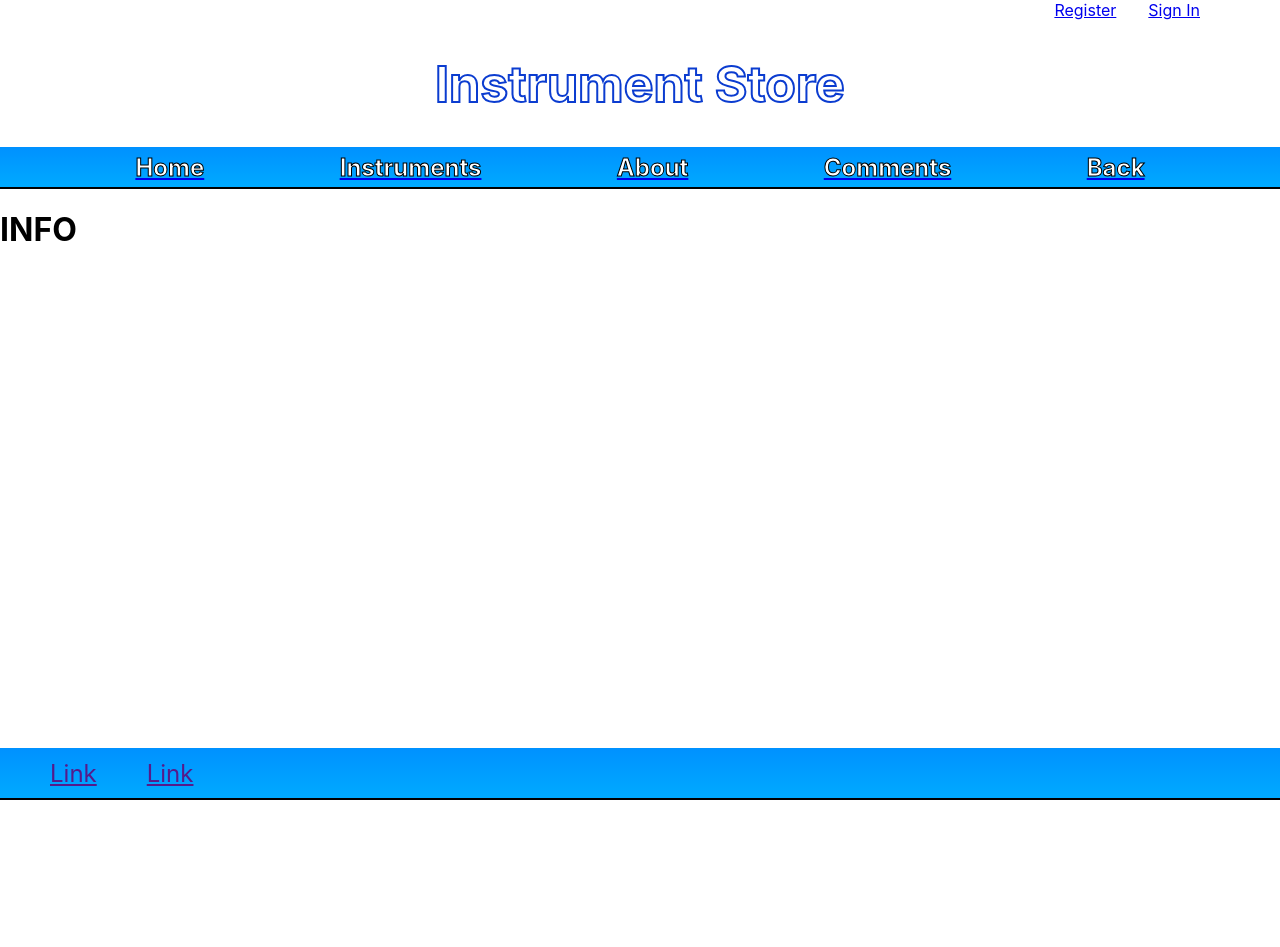
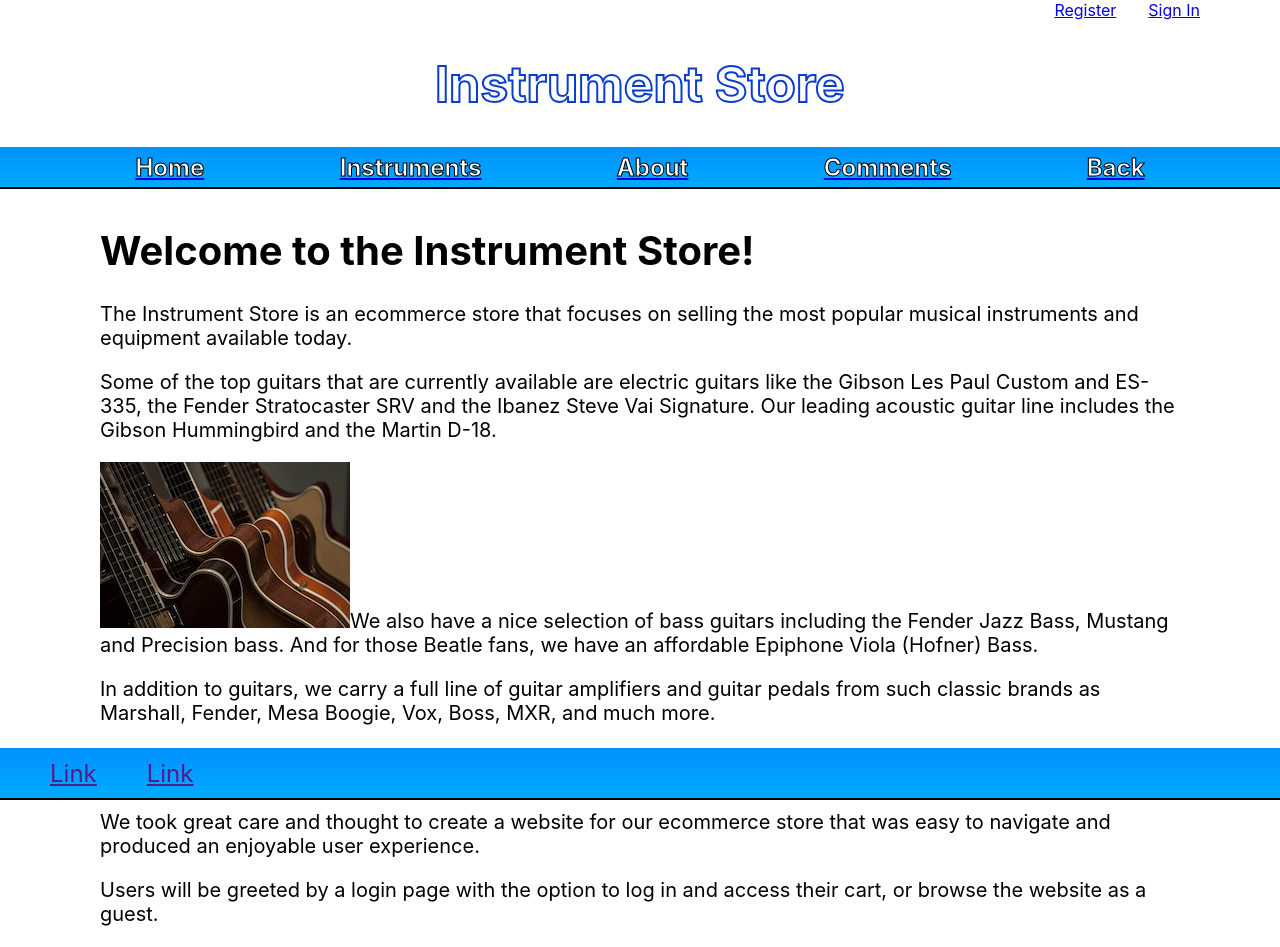
Before and after one commit to Jwolter23/Instrument_Store, a React (Create React App) app in the folder client/: page /about in a window 1280 px wide. Shown: the top 947 px of the page. Before the commit the page ends 800 px from the top, so only its background shows below. Built offline with nearby package versions, Linux system fonts and the light colour scheme; no server answers.

Commit message:
Add about page and favicon

```diff
--- a/client/public/index.html
+++ b/client/public/index.html
@@ -2,12 +2,12 @@
 <html lang="en">
   <head>
     <meta charset="utf-8" />
-    <link rel="icon" href="%PUBLIC_URL%/favicon.ico" />
+    <link rel="icon" href="%PUBLIC_URL%/icons8-rock-music-96.png" />
     <meta name="viewport" content="width=device-width, initial-scale=1" />
     <meta name="theme-color" content="#000000" />
     <meta
       name="description"
-      content="Web site created using create-react-app"
+      content="The Instrument Store created using create-react-app"
     />
     <link rel="apple-touch-icon" href="%PUBLIC_URL%/logo192.png" />
     <!--
@@ -24,7 +24,7 @@
       work correctly both with client-side routing and a non-root public URL.
       Learn how to configure a non-root public URL by running `npm run build`.
     -->
-    <title>React App</title>
+    <title>The Instrument Store</title>
   </head>
   <body>
     <noscript>You need to enable JavaScript to run this app.</noscript>
--- a/client/src/components/About.jsx
+++ b/client/src/components/About.jsx
@@ -2,7 +2,28 @@ export default function About () {
     return(
         <div className="about-container">
             <div className="about-info">
-                <h1>INFO</h1>
+                <h1>Welcome to the Instrument Store!</h1>
+                <p>
+                The Instrument Store is an ecommerce store that focuses on selling the most popular musical instruments and equipment available today.</p>
+
+                <p>Some of the top guitars that are currently available are electric guitars like the Gibson Les Paul Custom and ES-335, the Fender Stratocaster SRV and the Ibanez Steve Vai Signature. Our leading acoustic guitar line includes the Gibson Hummingbird and the Martin D-18.</p>
+
+                <p><img src="guitar2.jpg"></img>We also have a nice selection of bass guitars including the Fender Jazz Bass, Mustang and Precision bass. And for those Beatle fans, we have an affordable Epiphone Viola (Hofner) Bass.</p>
+
+                <p>In addition to guitars, we carry a full line of guitar amplifiers and guitar pedals from such classic brands as Marshall, Fender, Mesa Boogie, Vox, Boss, MXR, and much more.</p>
+
+                <h2>Website Overview</h2>
+
+                <p>We took great care and thought to create a website for our ecommerce store that was easy to navigate and produced an enjoyable user experience.</p>
+
+                <p>Users will be greeted by a login page with the option to log in and access their cart, or browse the website as a guest.</p>
+
+                <p>The Instruments tab will take users to a page focused on various instrument categories. Clicking on an instrument will give the user the ability to read more about it, see or add comments, and add the instrument to their cart.</p>
+
+                <p>The Comment section will show users a current list of comments.</p>
+
+                <p>The Cart section will show users which instruments they added to their cart, along with the sub total and total.</p>
+
             </div>
         </div>
     )
--- a/client/src/styles/App.css
+++ b/client/src/styles/App.css
@@ -254,3 +254,15 @@ form button:disabled {
     height:200px;
     width: auto;
   }
+
+
+  .about-container {
+  font-size: 20px;
+  display: flex;
+  width: fit-content;
+  align-self: center;
+  margin-top: 10px;
+  margin-left: 5em;
+  margin-right: 5em;
+  margin-bottom: 8em;
+  }
```
Also changed, not shown: client/public/guitar2.jpg (added), client/public/icons8-rock-music-96.png (added).
